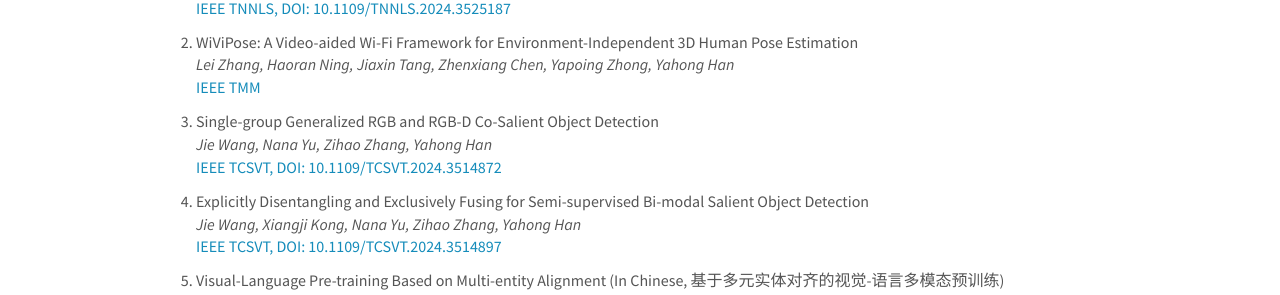
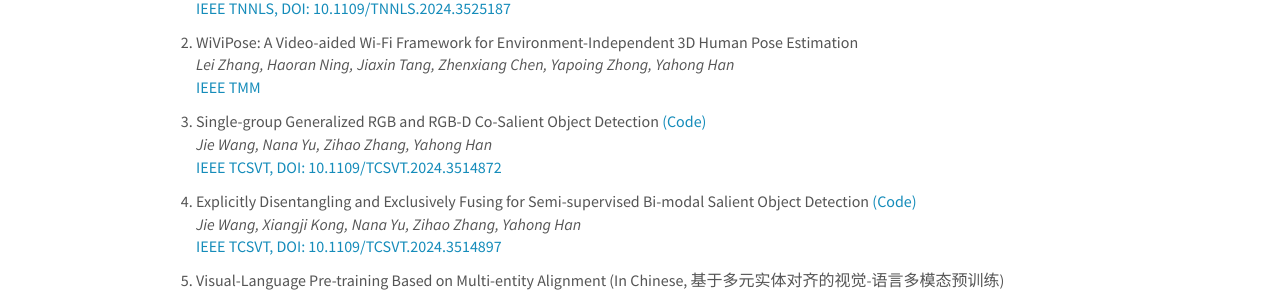
Before and after one commit to tjumm/tjumm.github.io, a Jekyll site: the page built from _pages/publications.md, in a window 1280 px wide and 900 px high. Shown: the part 197-492 px from the top of the window. Built offline with Jekyll 4.4.1, drawn with Linux system fonts in a browser that asks for light colours; comment, search, counter and statistics services are not loaded.

Commit message:
add code link

```diff
--- a/_data/publist.yml
+++ b/_data/publist.yml
@@ -16,7 +16,7 @@
     display: "IEEE TMM"
   highlight: 0
 
-- title: "1. Single-group Generalized RGB and RGB-D Co-Salient Object Detection"
+- title: "1. Single-group Generalized RGB and RGB-D Co-Salient Object Detection <a href='https://github.com/WJ-CV/Sg-CoSOD-IEEE-TCSVT'>(Code)</a>"
   image: dummy.png
   description:
   authors: Jie Wang, Nana Yu, Zihao Zhang, Yahong Han
@@ -25,7 +25,7 @@
     display: "IEEE TCSVT, DOI: 10.1109/TCSVT.2024.3514872"
   highlight: 0
 
-- title: "1. Explicitly Disentangling and Exclusively Fusing for Semi-supervised Bi-modal Salient Object Detection"
+- title: "1. Explicitly Disentangling and Exclusively Fusing for Semi-supervised Bi-modal Salient Object Detection <a href='https://github.com/WJ-CV/EDEFNet-IEEE-TCSVT'>(Code)</a>"
   image: dummy.png
   description:
   authors: Jie Wang, Xiangji Kong, Nana Yu, Zihao Zhang, Yahong Han
```
